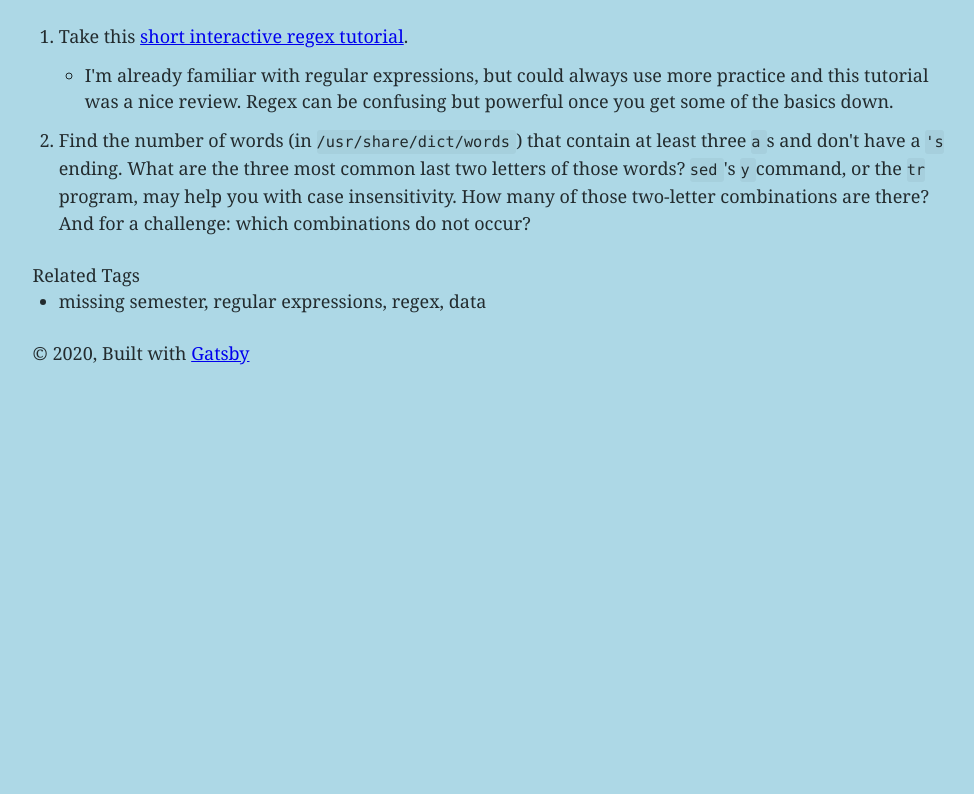
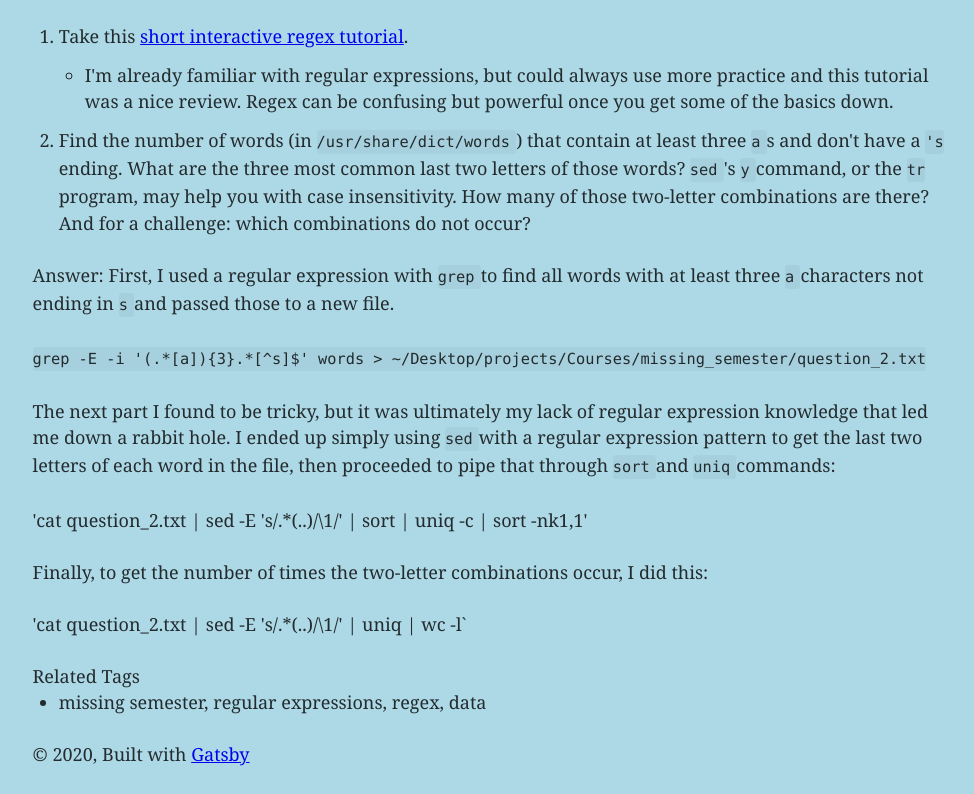
Before and after one commit to anthonyzamarro/anthonyzamarro, a Gatsby site: page /blog/2020/12-05--missing-semester-lesson-four/ in a window 1280 px wide. Shown: the part 373-1167 px from the top of the page, without its empty margins (147-1121 px from the left). Before the commit the page ends 800 px from the top, so only its background shows below. Built offline with nearby package versions, Linux system fonts and the light colour scheme; Gatsby itself is replaced by a stand-in of ours; some packages are replaced by stand-ins of ours.

Commit message:
add to missing semester lesson four post

```diff
--- a/src/posts/2020/12-05--missing-semester-lesson-four/index.mdx
+++ b/src/posts/2020/12-05--missing-semester-lesson-four/index.mdx
@@ -12,3 +12,16 @@ In this fourth lesson of the [missing semester](https://missing.csail.mit.edu/20
 	- I'm already familiar with regular expressions, but could always use more practice and this tutorial was a nice review. Regex can be confusing but powerful once you get some of the basics down.
 
 2. Find the number of words (in `/usr/share/dict/words`) that contain at least three `a`s and don't have a `'s` ending. What are the three most common last two letters of those words? `sed`'s `y` command, or the `tr` program, may help you with case insensitivity. How many of those two-letter combinations are there? And for a challenge: which combinations do not occur?
+
+Answer:
+	First, I used a regular expression with `grep` to find all words with at least three `a` characters not ending in `s` and passed those to a new file.
+
+	`grep -E -i '(.*[a]){3}.*[^s]$' words > ~/Desktop/projects/Courses/missing_semester/question_2.txt`
+
+	The next part I found to be tricky, but it was ultimately my lack of regular expression knowledge that led me down a rabbit hole. I ended up simply using `sed` with a regular expression pattern to get the last two letters of each word in the file, then proceeded to pipe that through `sort` and `uniq` commands:
+
+	'cat question_2.txt | sed -E 's/.*(..)/\1/' | sort | uniq -c | sort -nk1,1'
+
+	Finally, to get the number of times the two-letter combinations occur, I did this:
+
+	'cat question_2.txt | sed -E 's/.*(..)/\1/' | uniq | wc -l`
```
